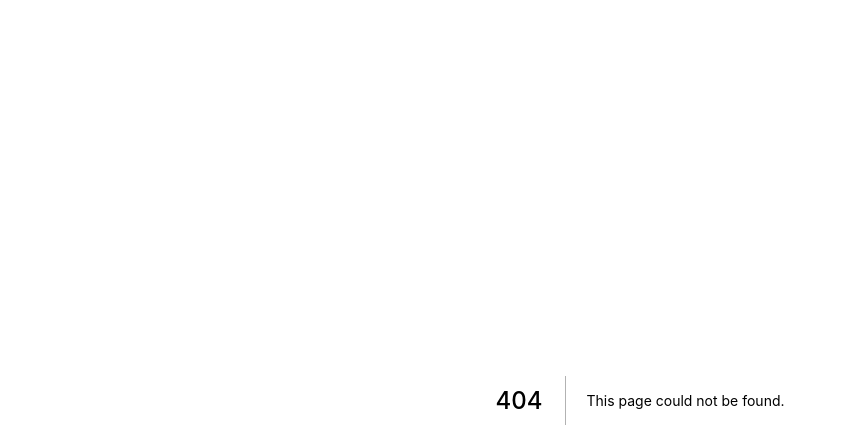
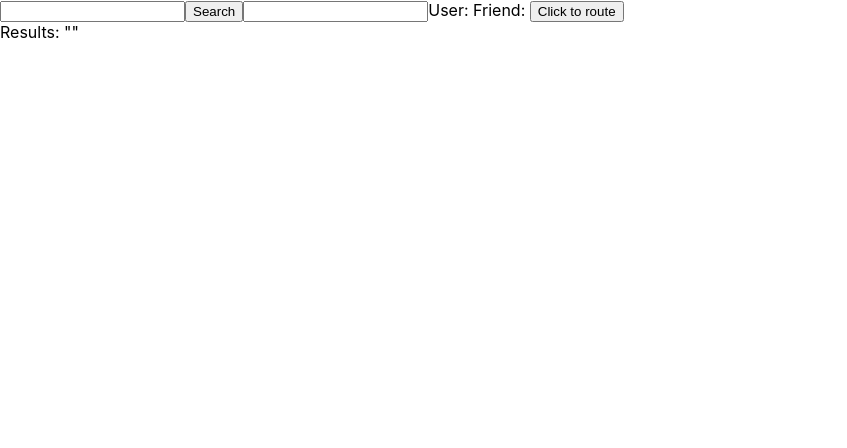
Before and after one commit to alphav1/animatch, a Next.js app: page /routing1 in a window 1280 px wide. Before the commit this address had no page. Shown: the top 448 px of the page, without its empty margins (0-847 px from the left). Built offline with nearby package versions, Linux system fonts and the light colour scheme.

Commit message:
new testdirs created, done some routing, added semi working api calls, need to work on dynamic list component display

```diff
--- a/package.json
+++ b/package.json
@@ -7,7 +7,7 @@
   },
   "dependencies": {
     "next": "latest",
-    "react": "17.0.2",
+    "react": "^17.0.2",
     "react-dom": "17.0.2"
   }
 }
--- /dev/null
+++ b/pages/routing1.js
@@ -0,0 +1,62 @@
+import { useRouter } from 'next/router'
+import { useState } from 'react'
+
+export default function fromPage() {
+    const [ErrorMsg, setError] = useState("")
+    const [User, setUser] = useState("")
+    const [Friend, setFriend] = useState("")
+    const [CallData, setCallData] = useState("")
+    const router = useRouter()
+    const search = async (e) => {
+        try {
+            setError('call loading')
+            let res = await fetch(`https://api.jikan.moe/v4/users/${User}/friends`)
+            setError('call loaded')
+            if(res.status == 200){
+                let data = await res.json()
+                setCallData(data.data)
+            }
+        } catch (error) {
+            setError(`ERROR from the API call in search(): ${error}`)
+        }
+    }
+
+    const routeToNext = (e) => {
+        if (User != "" && Friend != ""){
+            router.push({
+                pathname: '/routing2',
+                query: {
+                    'name': User,
+                    'friend': Friend
+                }
+            })
+        }else{
+            if(User == "" && Friend == ""){
+                setError("ERROR: please enter a valid username and friend")
+            }else if(Friend != ""){
+                setError("ERROR: please set a valid User parameter")
+            }else{
+                setError("ERROR: please set a valid Friend parameter")
+            }
+
+        }
+    }
+
+    const Friend_elem = ({user}) => (
+        <div>
+            {user.username}
+        </div>
+    )
+
+    return(
+        <div>
+        <text>{ErrorMsg}</text>
+        <input type="text" onChange={(e) => setUser(e.target.value)}></input>
+        <button onClick={search}>Search</button>
+        <input type="text" onChange={(e) => setFriend(e.target.value)}></input>
+        <text>User: {User} Friend: {Friend}</text>
+        <button onClick={routeToNext}>Click to route</button>
+        <div>Results: {JSON.stringify(CallData)}</div>
+        </div>
+    )
+}
```
Also changed, not shown: pages/routing2.js (added, +16 -0 lines), 1 other file (tests, documents, lock files or other folders).
